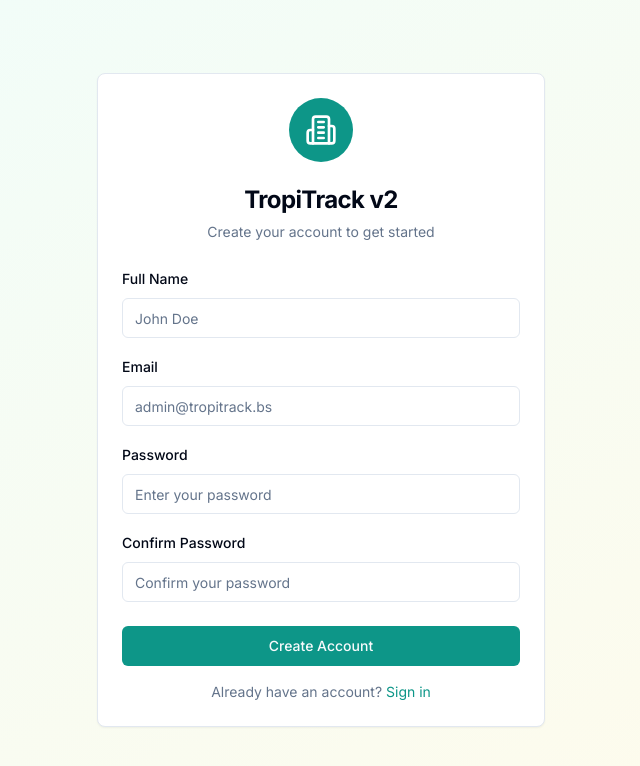
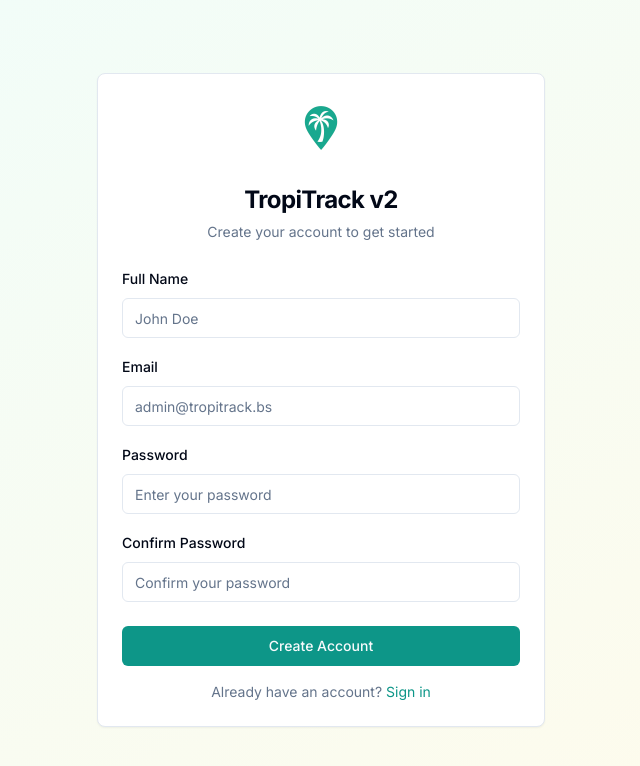
Before and after one commit to kwmlamar/tropitrack-v2, a Next.js app: page /signup in a window 1280 px wide. Shown: the top 766 px of the page, without its empty margins (319-959 px from the left). Built offline with nearby package versions, Linux system fonts and the light colour scheme; no server answers.

Commit message:
Replace Building2 icon with logo.png on all authentication pages

```diff
--- a/src/app/(auth)/forgot-password/page.tsx
+++ b/src/app/(auth)/forgot-password/page.tsx
@@ -8,7 +8,8 @@ import { Input } from "@/components/ui/input";
 import { Label } from "@/components/ui/label";
 import { Card, CardContent, CardDescription, CardFooter, CardHeader, CardTitle } from "@/components/ui/card";
 import { useToast } from "@/hooks/use-toast";
-import { Building2, Loader2, ArrowLeft, Mail } from "lucide-react";
+import { Loader2, ArrowLeft, Mail } from "lucide-react";
+import Image from "next/image";
 
 export default function ForgotPasswordPage() {
   const [email, setEmail] = useState("");
@@ -56,8 +57,14 @@ export default function ForgotPasswordPage() {
       <Card className="w-full max-w-md">
         <CardHeader className="text-center">
           <div className="flex justify-center mb-4">
-            <div className="h-16 w-16 rounded-full bg-primary flex items-center justify-center">
-              <Building2 className="h-8 w-8 text-white" />
+            <div className="h-16 w-16 rounded-full bg-background flex items-center justify-center overflow-hidden">
+              <Image
+                src="/logo.png"
+                alt="TropiTrack Logo"
+                width={64}
+                height={64}
+                className="object-contain"
+              />
             </div>
           </div>
           <CardTitle className="text-2xl font-bold">Forgot Password</CardTitle>
--- a/src/app/(auth)/login/page.tsx
+++ b/src/app/(auth)/login/page.tsx
@@ -9,7 +9,8 @@ import { Input } from "@/components/ui/input";
 import { Label } from "@/components/ui/label";
 import { Card, CardContent, CardDescription, CardFooter, CardHeader, CardTitle } from "@/components/ui/card";
 import { useToast } from "@/hooks/use-toast";
-import { Building2, Loader2 } from "lucide-react";
+import { Loader2 } from "lucide-react";
+import Image from "next/image";
 
 export default function LoginPage() {
   const [email, setEmail] = useState("");
@@ -60,8 +61,14 @@ export default function LoginPage() {
       <Card className="w-full max-w-md">
         <CardHeader className="text-center">
           <div className="flex justify-center mb-4">
-            <div className="h-16 w-16 rounded-full bg-primary flex items-center justify-center">
-              <Building2 className="h-8 w-8 text-white" />
+            <div className="h-16 w-16 rounded-full bg-background flex items-center justify-center overflow-hidden">
+              <Image
+                src="/logo.png"
+                alt="TropiTrack Logo"
+                width={64}
+                height={64}
+                className="object-contain"
+              />
             </div>
           </div>
           <CardTitle className="text-2xl font-bold">TropiTrack v2</CardTitle>
--- a/src/app/(auth)/signup/page.tsx
+++ b/src/app/(auth)/signup/page.tsx
@@ -10,7 +10,8 @@ import { Label } from "@/components/ui/label";
 import { Card, CardContent, CardDescription, CardFooter, CardHeader, CardTitle } from "@/components/ui/card";
 import { Alert, AlertDescription } from "@/components/ui/alert";
 import { useToast } from "@/hooks/use-toast";
-import { Building2, Loader2, Mail, AlertCircle, CheckCircle } from "lucide-react";
+import { Loader2, Mail, AlertCircle, CheckCircle } from "lucide-react";
+import Image from "next/image";
 import { Badge } from "@/components/ui/badge";
 
 function SignupForm() {
@@ -299,8 +300,14 @@ function SignupForm() {
       <Card className="w-full max-w-md">
         <CardHeader className="text-center">
           <div className="flex justify-center mb-4">
-            <div className="h-16 w-16 rounded-full bg-primary flex items-center justify-center">
-              <Building2 className="h-8 w-8 text-white" />
+            <div className="h-16 w-16 rounded-full bg-background flex items-center justify-center overflow-hidden">
+              <Image
+                src="/logo.png"
+                alt="TropiTrack Logo"
+                width={64}
+                height={64}
+                className="object-contain"
+              />
             </div>
           </div>
           <CardTitle className="text-2xl font-bold">TropiTrack v2</CardTitle>
```
